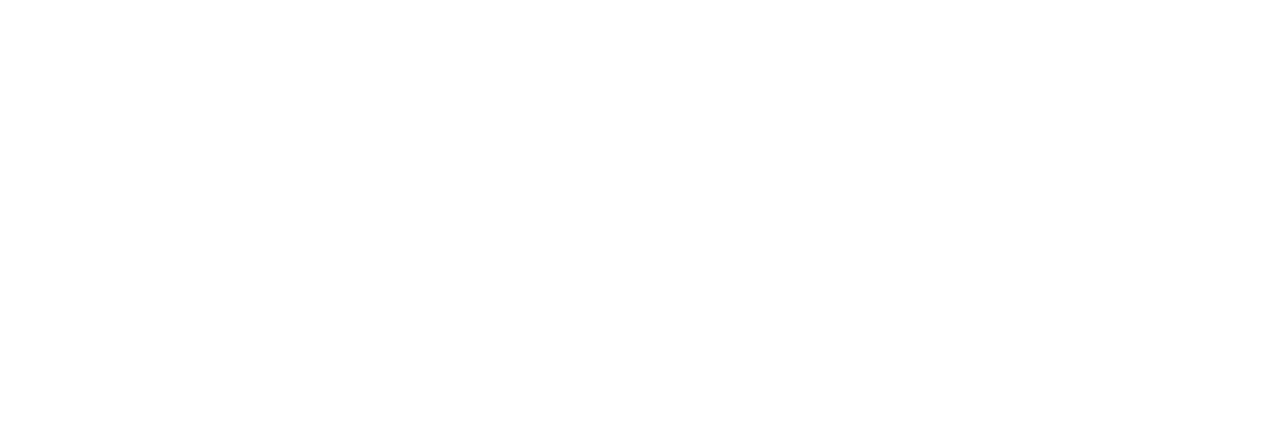
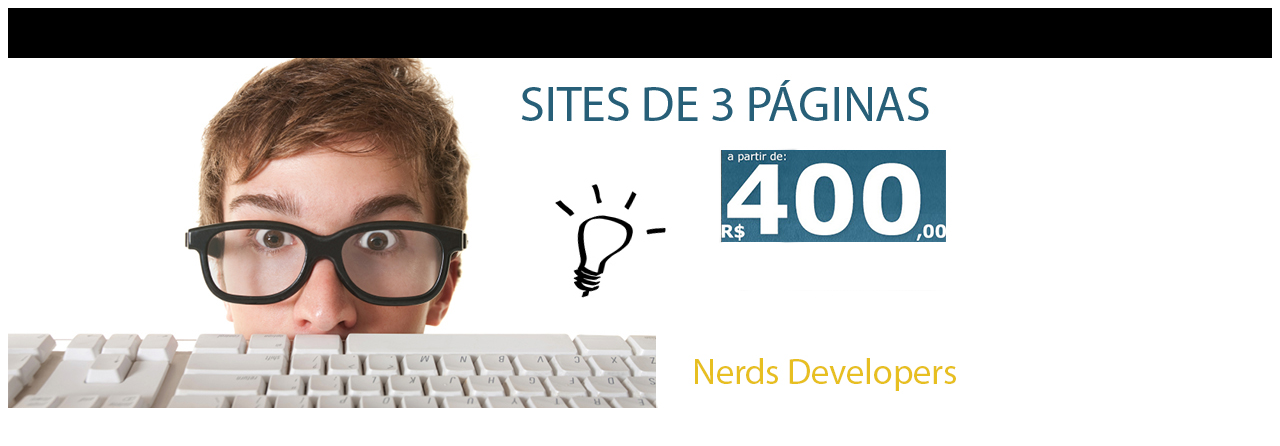
Before and after one commit to MarcosBorsalino/NerdsDevelopers, a plain HTML site: page index.html in a window 1280 px wide. Drawn offline with Linux system fonts and the light colour scheme.

Commit message:
cabecalho

```diff
--- a/index.html
+++ b/index.html
@@ -1,10 +1,15 @@
 <html>
 	<head>
 		<title>Nerds Developers</title>
+
 	</head>
 
 <body>
+	<header style="height:50px; background-color:black">
+	</header>
+	<div class="carrousel">
+		<img src="content/images/banner_home_nerd.jpg">
+	</div>
+</body>
 
-
-</body>
 </html>
```
Also changed, not shown: content/images/banner_home_nerd.jpg (added).
